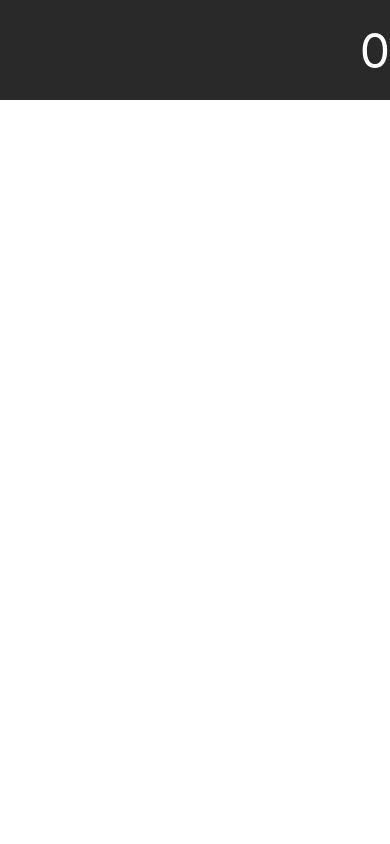
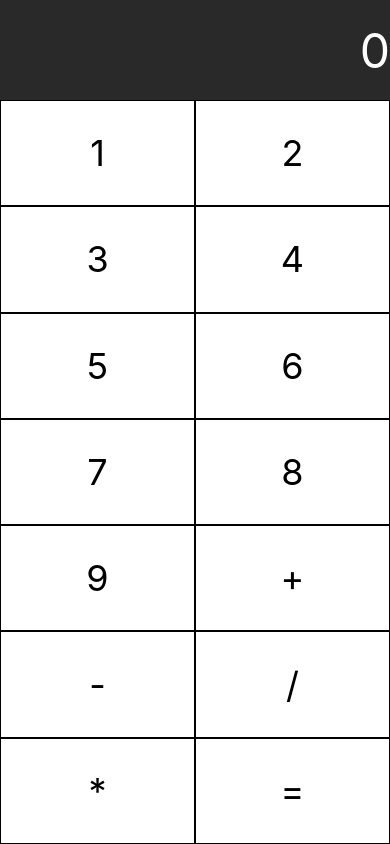
Before and after one commit to edpe/mySimpleCalc, a React Native app: screen / in a window 390 px wide. Built offline with nearby package versions, Linux system fonts and the light colour scheme.

Commit message:
add buttons with symbols

```diff
--- a/src/components/screens/Calc.js
+++ b/src/components/screens/Calc.js
@@ -1,27 +1,61 @@
 import React, { Component } from "react";
 import { View, Text, TextInput, StyleSheet } from "react-native";
 
-class Calc extends Component{
-
-  constructor(){
+class Calc extends Component {
+  constructor() {
     super();
     this.state = {
       inputText: "0"
     };
+    this.validKeys = [
+      "0",
+      "1",
+      "2",
+      "3",
+      "4",
+      "5",
+      "6",
+      "7",
+      "8",
+      "9",
+      "+",
+      "-",
+      "/",
+      "*",
+      "="
+    ];
   }
 
-  handleInput(text){
+  handleInput(text) {
     this.setState({
       inputText: text
-    })
+    });
   }
   render() {
     return (
-      <View style={{ flex: 1, }}>
-      <TextInput
-        onChangeText={this.handleInput.bind(this)}
-        value={this.state.inputText}
-        style = {styles.input}/>
+      <View style={{ flex: 1 }}>
+        <TextInput
+          onChangeText={this.handleInput.bind(this)}
+          value={this.state.inputText}
+          style={styles.input}
+        />
+        <View style={{flex: 1, flexDirection: "column" }}>
+          { this.validKeys.map((key, i) => {
+            if(i%2==0){
+              return;
+            }
+            return (
+              <View style={styles.row}>
+                <View style={styles.button}>
+                  <Text style={styles.btnText}>{this.validKeys[i]}</Text>
+                </View>
+                <View style={styles.button}>
+                  <Text style={styles.btnText}>{this.validKeys[i + 1]}</Text>
+                </View>
+              </View>
+            );
+          })}
+        </View>
       </View>
     );
   }
@@ -35,7 +69,18 @@ const styles = StyleSheet.create({
     color: "rgb(255, 255, 255)",
     fontSize: 48,
     textAlign: "right"
-  }
-})
+  },
+  button: {
+    flex: 1,
+    borderWidth: 1,
+    justifyContent: "center",
+    alignItems: "center"
+  },
+  row: {
+    flex: 1,
+    flexDirection: "row"
+  },
+  btnText: { fontSize: 36 }
+});
 
 export default Calc;
```
